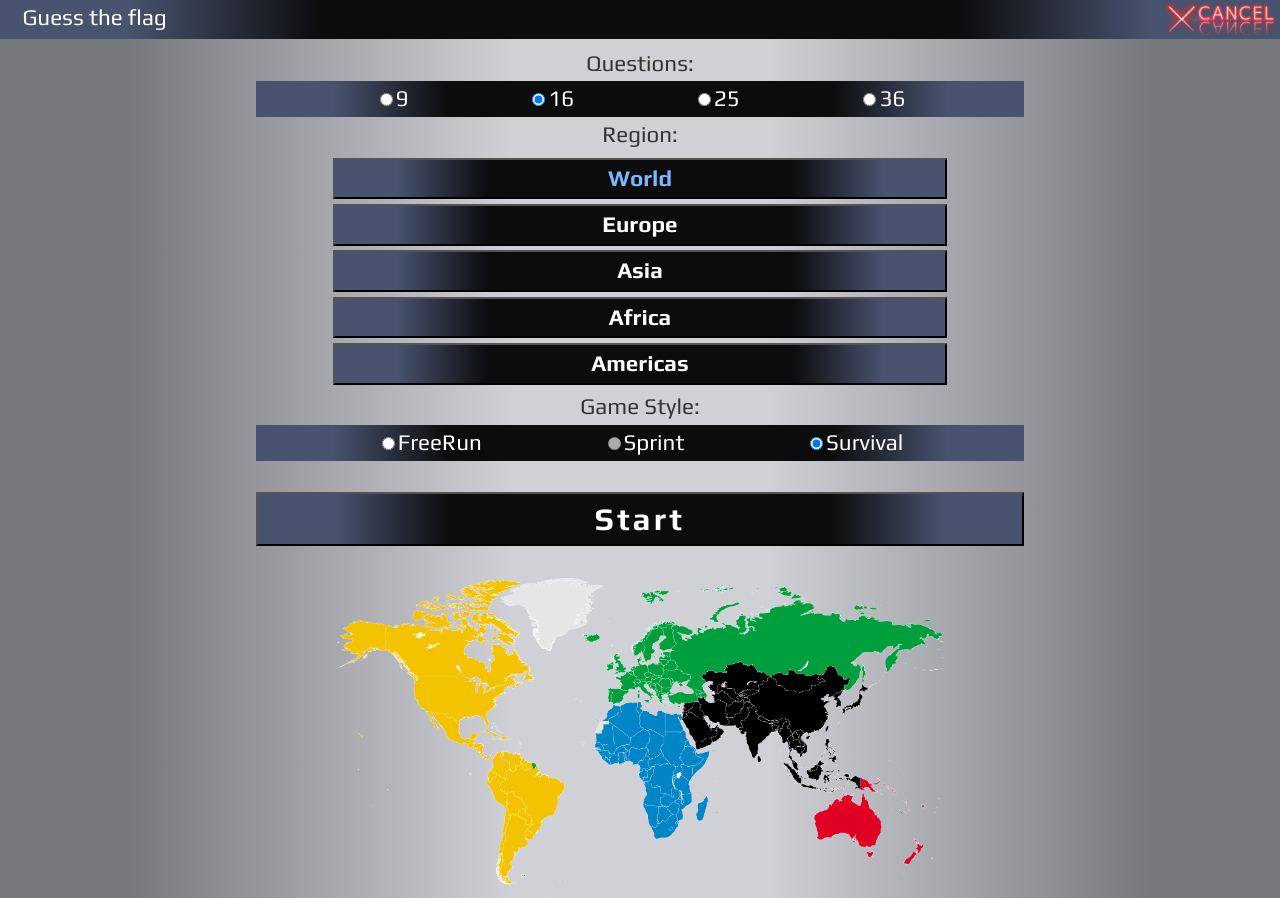
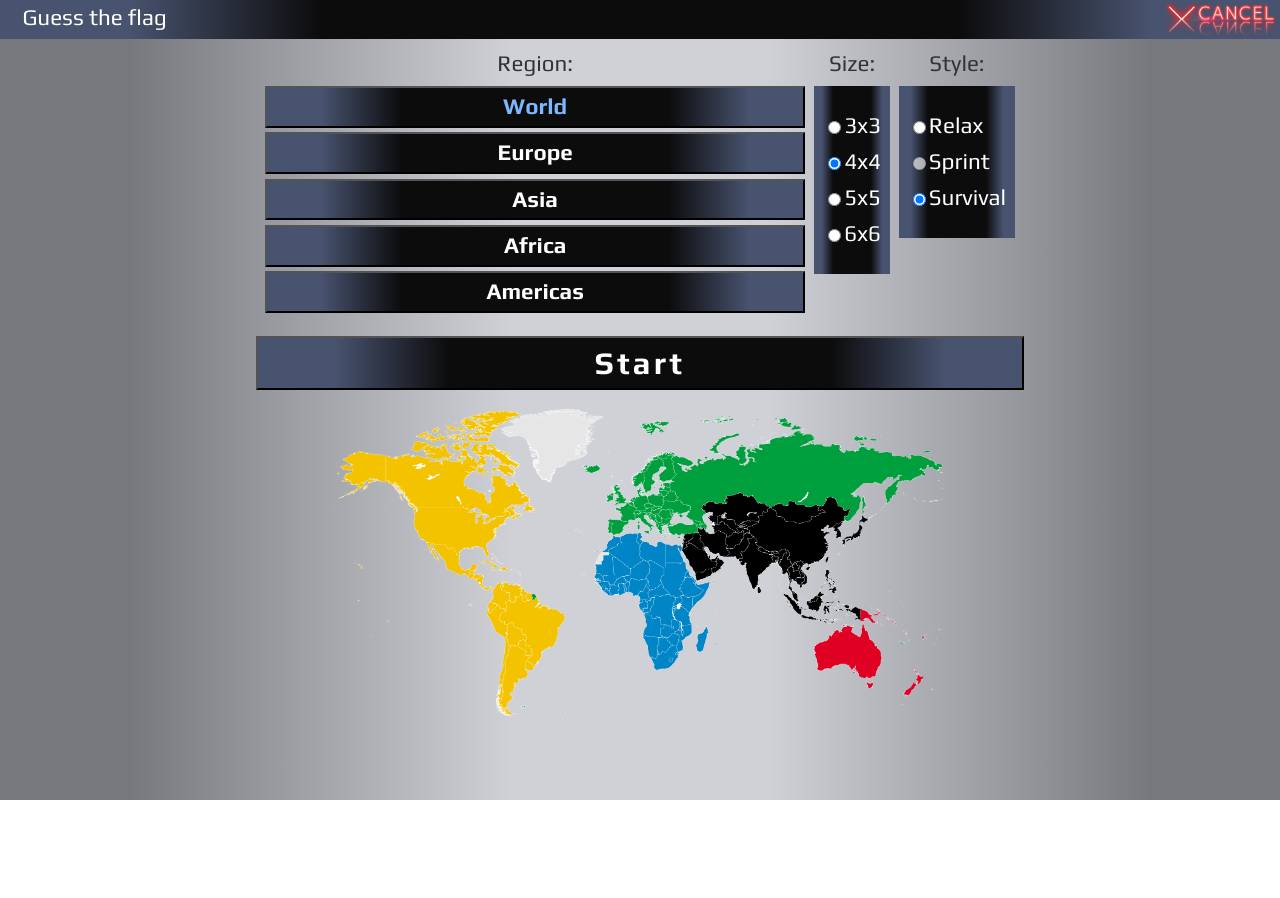
Before and after one commit to viktor-dimitrov/Flags, a React (Vite) app in the folder flags-fe/: page /quiz-flags in a window 1280 px wide. After the commit the page ends 800 px from the top, so only its background shows below. Built offline with nearby package versions, Linux system fonts and the light colour scheme.

Commit message:
setup page css update

```diff
--- a/flags-fe/src/components/SetupQuiz/SetupQuiz.jsx
+++ b/flags-fe/src/components/SetupQuiz/SetupQuiz.jsx
@@ -65,28 +65,10 @@ export default function SetupQuiz({ startGame }) {
         <div className={styles['setup']} >
             <form onSubmit={handleSubmit}>
 
-            <div className={styles['radio-wrapper']}>
-                    <p>Questions:</p>
-                    <div className={`${styles['radio-btns']} dark`}>
-                    <label>
-                        <input type="radio" name="count" value="9" onClick={() => handleCountChange(9)}  />
-                        9
-                    </label>
-                    <label>
-                        <input type="radio" name="count" value="16" onClick={() => handleCountChange(16)} defaultChecked />
-                        16
-                    </label>
-                    <label>
-                        <input type="radio" name="count" value="25" onClick={() => handleCountChange(25)} />
-                        25
-                    </label>
-                    <label  className={styles['game36']}>
-                        <input type="radio" name="count" value="36" onClick={() => handleCountChange(36)} />
-                        36
-                    </label>
-                    </div>
-                </div>
 
+
+
+        <div className={styles['wrapper']}>
 
                  <div className={styles['region-btns']}>
                     <p>Region:</p>
@@ -100,11 +82,34 @@ export default function SetupQuiz({ startGame }) {
                 </div>
 
                 <div className={styles['radio-wrapper']}>
-                    <p>Game Style:</p>
+                    <p>Size:</p>
+                    <div className={`${styles['radio-btns']} dark`}>
+                    <label>
+                        <input type="radio" name="count" value="9" onClick={() => handleCountChange(9)}  />
+                        3x3
+                    </label>
+                    <label>
+                        <input type="radio" name="count" value="16" onClick={() => handleCountChange(16)} defaultChecked />
+                        4x4
+                    </label>
+                    <label>
+                        <input type="radio" name="count" value="25" onClick={() => handleCountChange(25)} />
+                        5x5
+                    </label>
+                    <label  className={styles['game36']}>
+                        <input type="radio" name="count" value="36" onClick={() => handleCountChange(36)} />
+                        6x6
+                    </label>
+                    </div>
+                </div>
+
+
+                <div className={styles['radio-wrapper']}>
+                    <p>Style:</p>
                     <div className={`${styles['radio-btns']} dark`}>
                     <label>
                         <input type="radio" name="style" value="freerun" onClick={() => handleStyleChange("freerun")}  />
-                        FreeRun
+                        Relax
                     </label>
                     <label>
                         <input type="radio" name="style" value="sprint" onClick={() => handleStyleChange("sprint")} disabled />
@@ -116,6 +121,9 @@ export default function SetupQuiz({ startGame }) {
                     </label>
                     </div>
                 </div>
+
+            </div>
+
 
 
                 {gameConfig.region && <button className={`${styles['start-btn']} dark`} type="submit">Start</button>}
--- a/flags-fe/src/components/SetupQuiz/SetupQuiz.module.css
+++ b/flags-fe/src/components/SetupQuiz/SetupQuiz.module.css
@@ -10,7 +10,7 @@ form {
     display: flex;
     flex-direction:column;
     align-items: center;
-    justify-content: center;
+
 }
 
 
@@ -29,22 +29,43 @@ input[type="button"].active {
     text-align: center;
 }
 
+.wrapper {
+    width: 100%;
+    display: flex;
+
+    /* align-items: flex-start; */
+    justify-content: center;
+    padding:0 0.4em;
+    gap:0.4em;
+}
+
 .radio-wrapper {
-    width:100%;
+
     display: flex;
     flex-direction: column;
-    align-items: center;
-    justify-content: center;
+
+
+
+
 }
 
 .radio-btns {
-    width:100%;
+
     display: flex;
+    flex-direction: column;
     justify-content: space-evenly;
+    padding: 1em 0.4em;
+    margin-top: 0.2em;
+}
+
+.radio-btns label {
+    display: flex;
+
 }
 
 .region-btns {
-    width:80%;
+    width:100%;
+
 
 }
 
@@ -63,12 +84,12 @@ input[type="button"].active {
     font-weight: 600;
     font-size: 1.4em;
     letter-spacing: 0.1em;
-    margin: 1em;
+    margin: 0.6em;
 }
 
 
 @media (max-width: 400px) {
-    .game36 {
+    .radio-btns .game36 {
         display: none;
     }
 }
```
